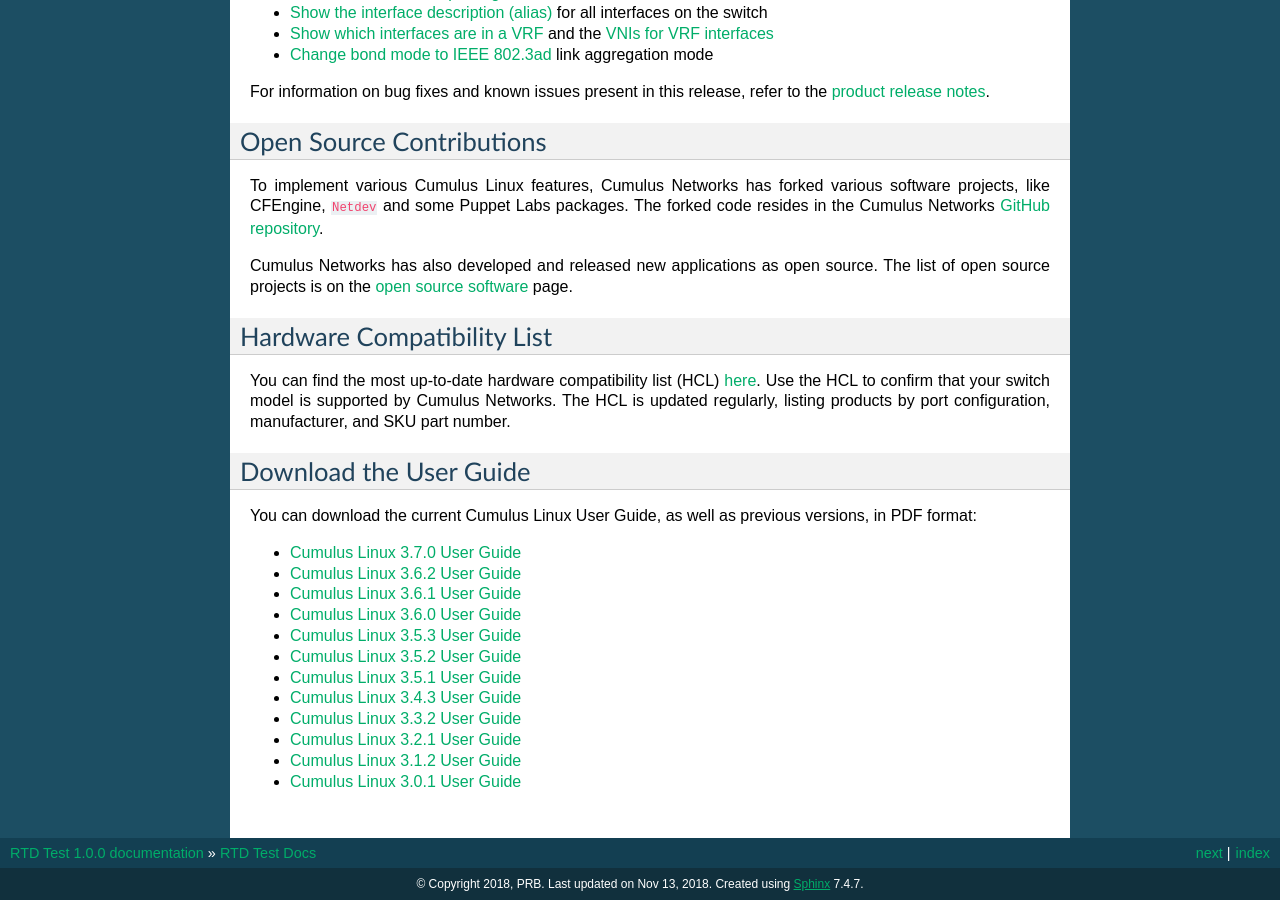
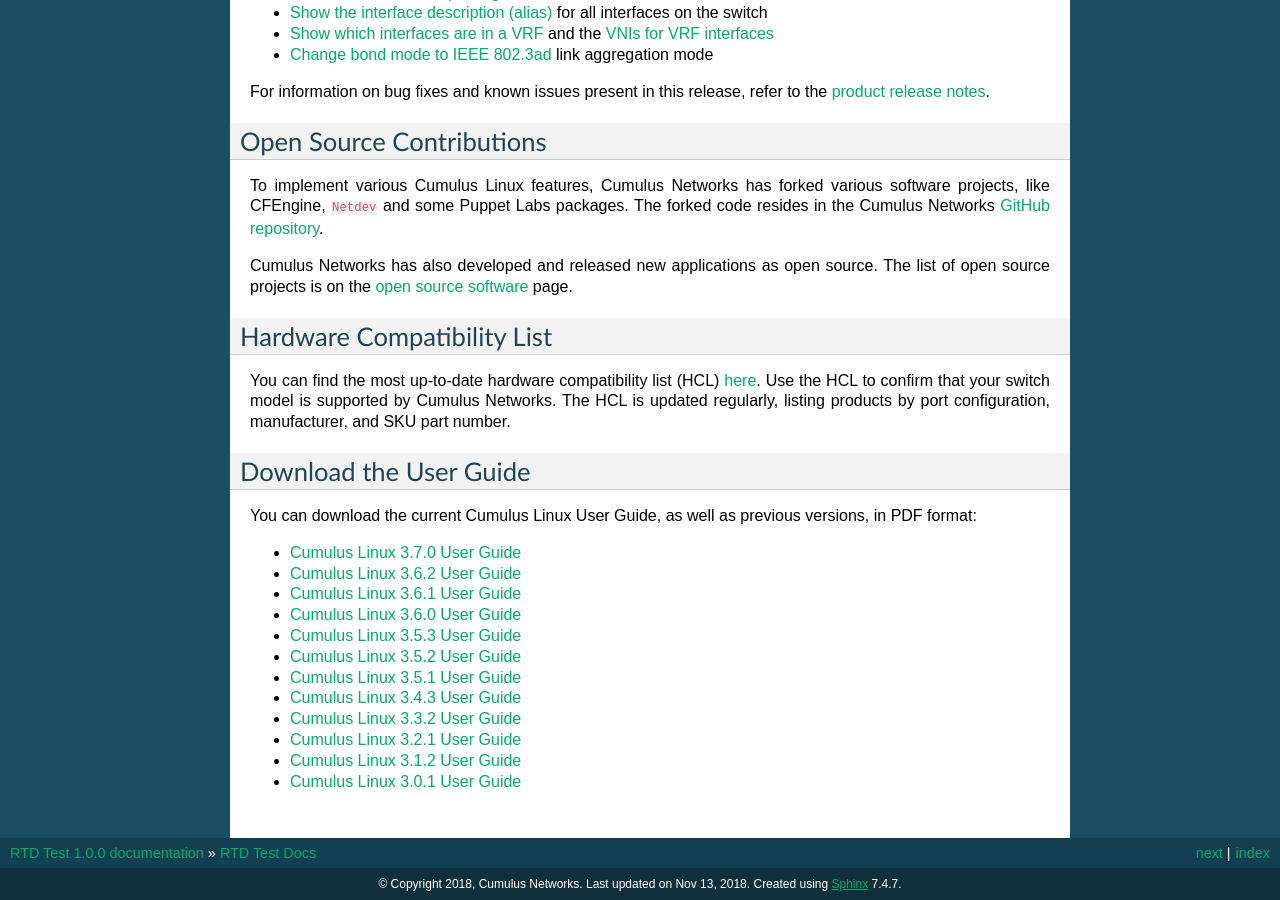
Before and after one commit to desertmonkey/RTDtestRST, a Sphinx documentation site: the page built from docs/index.rst, in a window 1280 px wide and 900 px high, scrolled down 1348 px. Built offline with Sphinx 7.4.7, drawn with Linux system fonts in a browser that asks for light colours.

Commit message:
Update conf.py

```diff
--- a/docs/conf.py
+++ b/docs/conf.py
@@ -49,7 +49,8 @@
 
 # General information about the project.
 project = u'RTD Test'
-copyright = u'2018, PRB'
+copyright = u'2018, Cumulus Networks'
+author = u'Cumulus community authors'
 
 # The version info for the project you're documenting, acts as replacement for
 # |version| and |release|, also used in various other places throughout the
@@ -200,7 +201,7 @@
 
 # The name of an image file (relative to this directory) to place at the top of
 # the title page.
-#latex_logo = None
+latex_logo = 'images/cumulus-networks-logo-white-128.png'
 
 # For "manual" documents, if this is true, then toplevel headings are parts,
 # not chapters.
```
